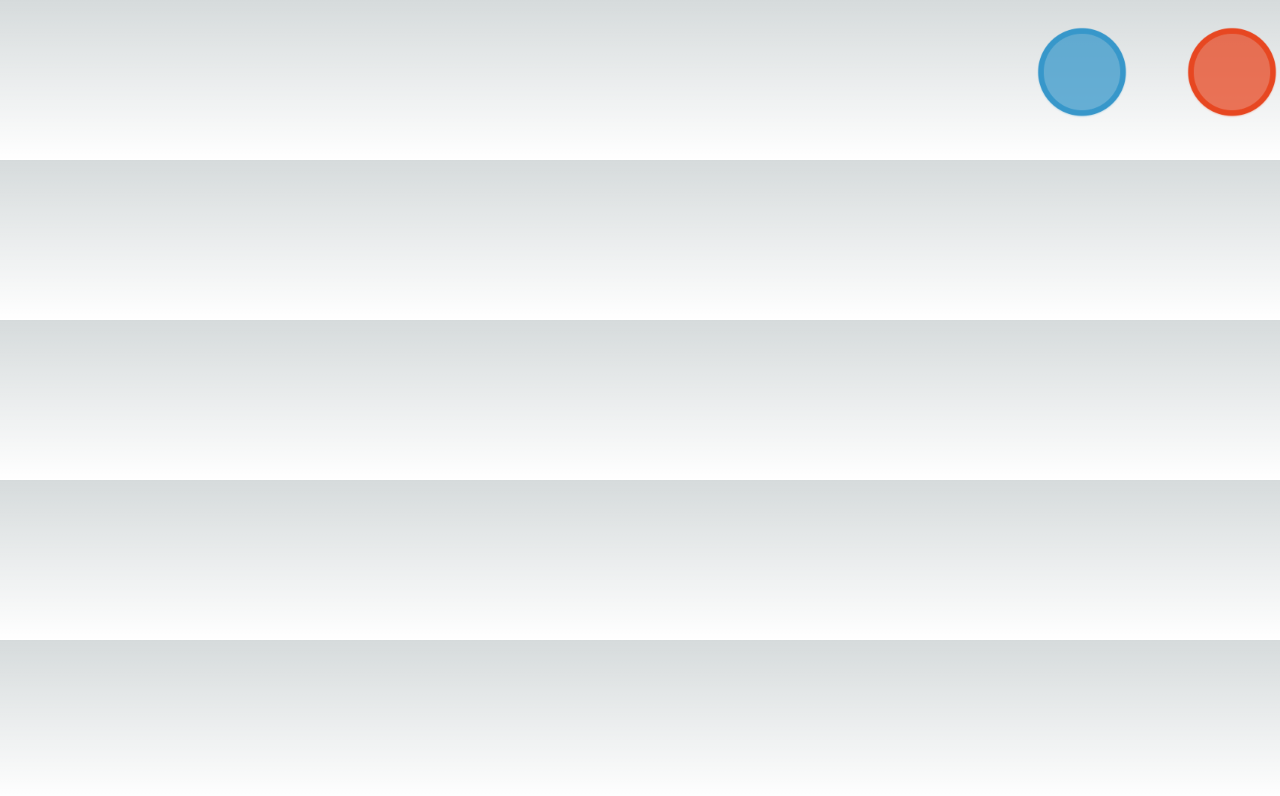
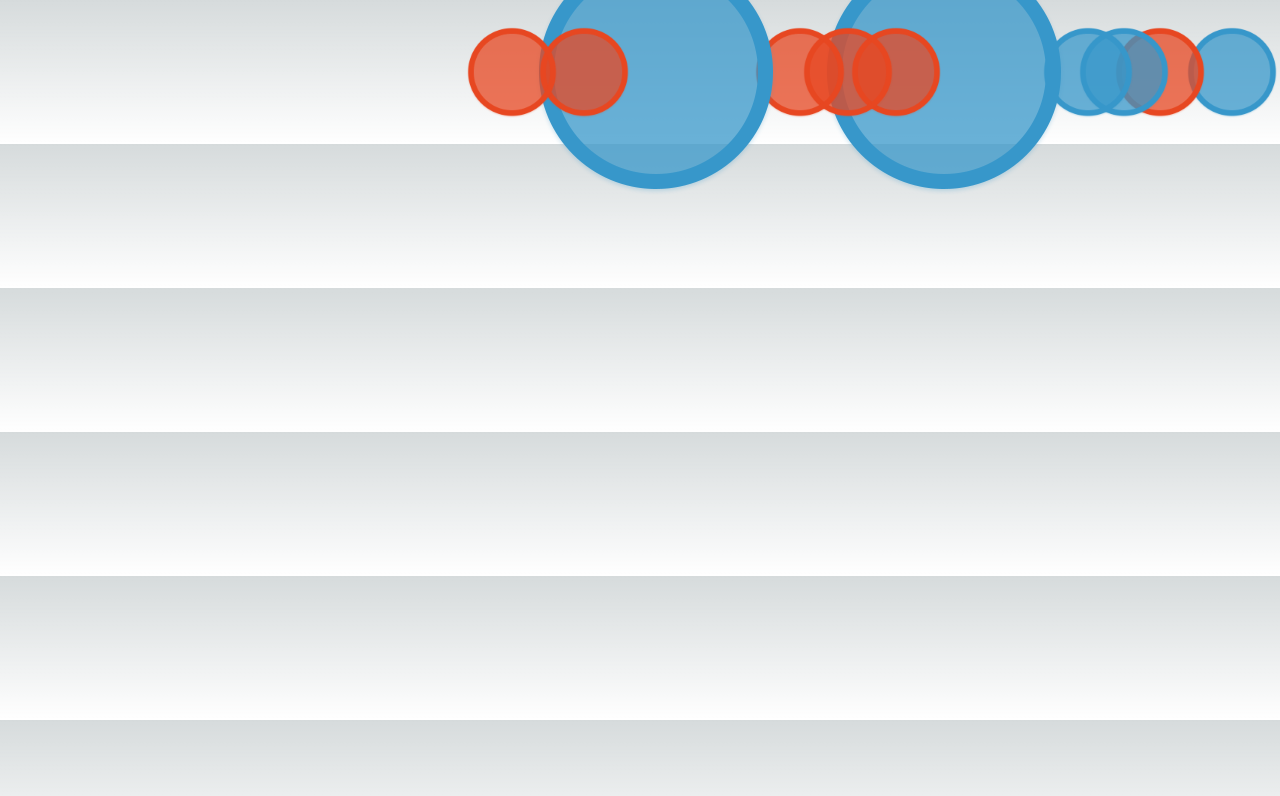
Before and after one commit to HilmTien/taiko-pattern-practice, a Next.js app: page / in a window 1280 px wide. Shown: the top 796 px of the page. Built offline with nearby package versions, Linux system fonts and the light colour scheme.

Commit message:
:recycle: Use pattern component

```diff
--- a/src/components/playField.tsx
+++ b/src/components/playField.tsx
@@ -1,12 +1,10 @@
-import { Don, DonFinisher, Kat, KatFinisher } from "@/components/hitcircles";
+import Pattern from "@/components/pattern";
 
 export default function PlayField() {
   return (
-    <div className="relative items-center h-40 w-screen">
-      <Don position={0}></Don>
-      <Kat position={150}></Kat>
-      {/* <DonFinisher></DonFinisher>
-      <KatFinisher></KatFinisher> */}
+    <div className="relative h-36 w-screen">
+      <Pattern patternString="ddK (dddK) [kkd-k]"></Pattern>
+      {/* <Pattern patternString="KkDK"></Pattern> */}
     </div>
   );
 }
```
